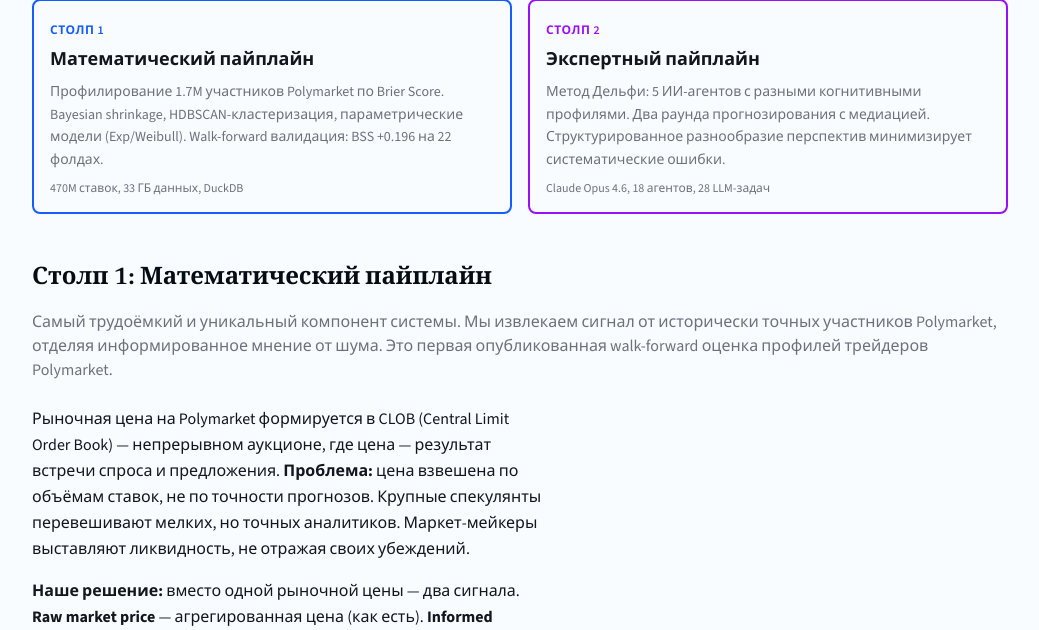
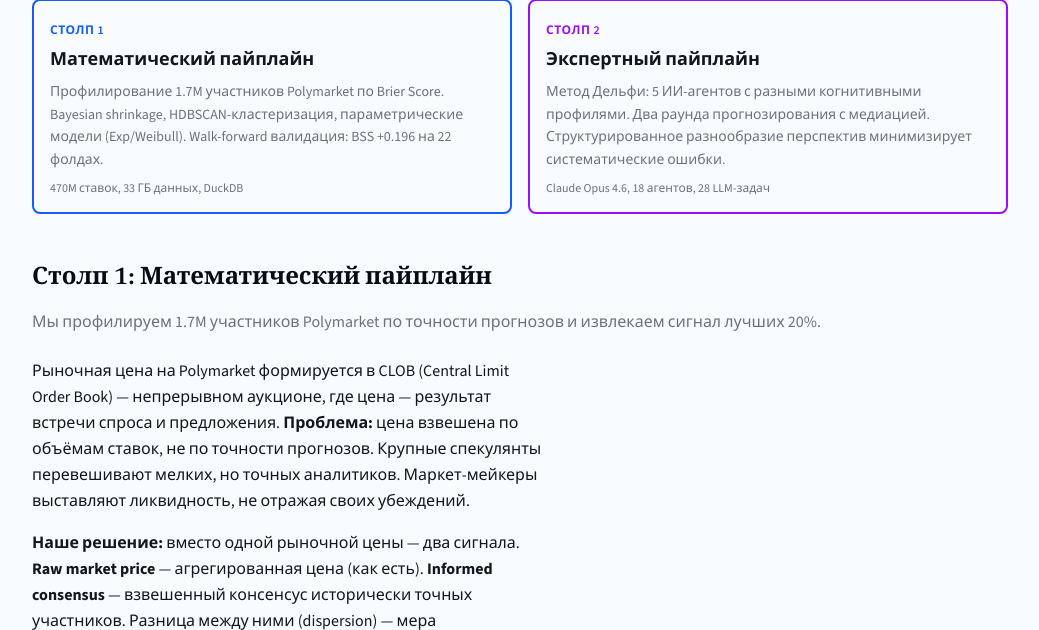
Before and after one commit to Antopkin/delphi-press, a FastAPI app: page /about in a window 1280 px wide. Shown: the part 1738-2368 px from the top of the page, without its empty margins (120-1159 px from the left). Run offline with FastAPI, Linux system fonts and the light colour scheme; style sheets or scripts are compiled from the project's sources; parts of the project's set-up code (start-up, migrations or seed data) failed here and were passed over.

Commit message:
docs: restructure README as two pillars, fix about.html intro
README: reorder sections to match about.html two-pillar structure —
mathematical pipeline (Polymarket) before Delphi method. Add two-pillar
Mermaid diagram, new Synthesis section, IL bibliography entry.

about.html: remove self-promotional phrases from Pillar 1 intro,
rewrite as factual description of profiling methodology.

Co-Authored-By: Claude Opus 4.6 (1M context) <noreply@anthropic.com>

```diff
--- a/src/web/templates/about.html
+++ b/src/web/templates/about.html
@@ -139,9 +139,8 @@ flowchart TD
     <h2 class="text-2xl mb-4">Столп 1: Математический пайплайн</h2>
 
     <p class="text-text-muted mb-6">
-        Самый трудоёмкий и уникальный компонент системы. Мы извлекаем сигнал от
-        исторически точных участников Polymarket, отделяя информированное мнение от шума.
-        Это первая опубликованная walk-forward оценка профилей трейдеров Polymarket.
+        Мы профилируем 1.7M участников Polymarket по точности прогнозов
+        и извлекаем сигнал лучших 20%.
     </p>
 
     <div class="space-y-4 text-text leading-relaxed max-w-prose mb-6">
```
Also changed, not shown: README.md.
